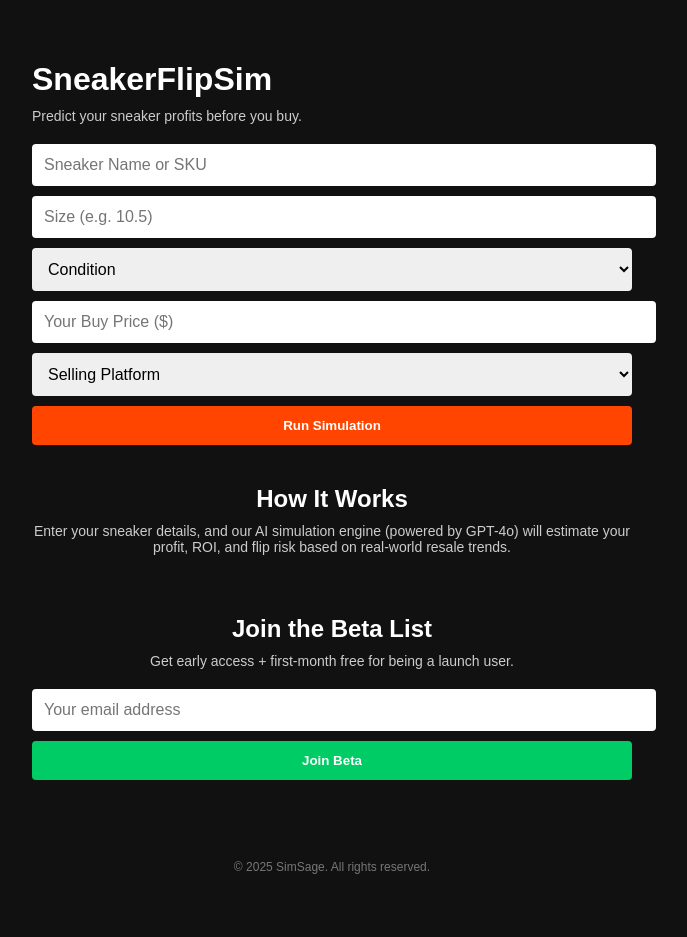
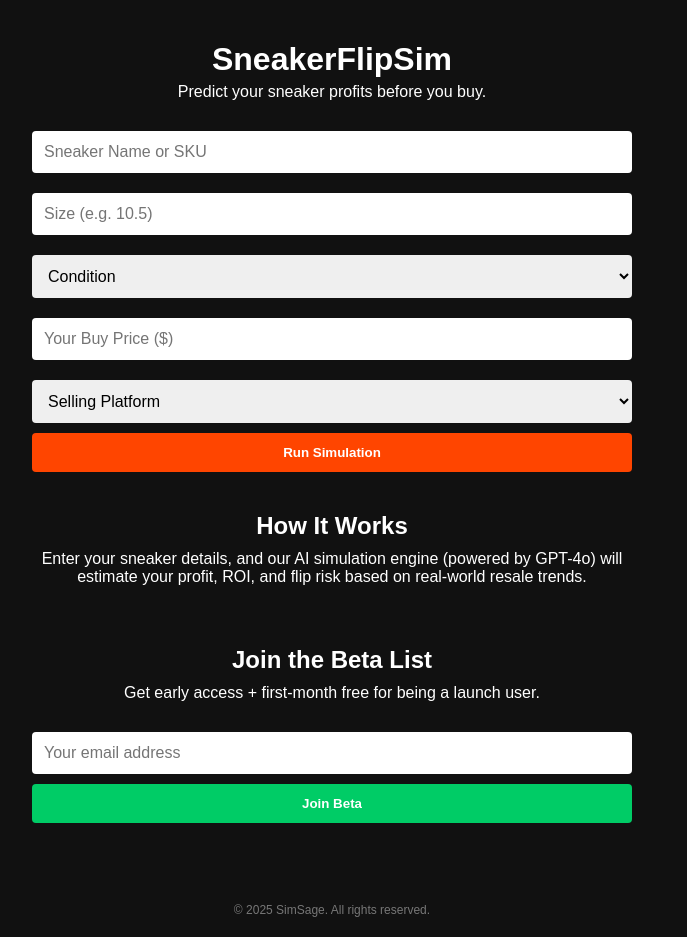
Before and after one commit to Mordrauk/sneakerflipsim, a plain HTML site: page index.html in a window 1280 px wide. Shown: the whole page, without its empty margins (308-995 px from the left). Before the commit the page ends 914 px from the top, so only its background shows below. Drawn offline with Linux system fonts and the light colour scheme.

Commit message:
Fix field alignment and form centering

```diff
--- a/css/main.css
+++ b/css/main.css
@@ -2,53 +2,52 @@ body {
   background-color: #111;
   color: white;
   font-family: Arial, sans-serif;
-  padding: 40px 20px;
+  padding: 20px;
   margin: 0;
-  display: flex;
-  justify-content: center;
-  align-items: center;
-  flex-direction: column;
-  min-height: 100vh;
+}
+
+.page-wrapper {
+  width: 100%;
+  max-width: 600px;
+  margin: 0 auto;
+  text-align: center;
 }
 
 h1 {
   color: white;
-  margin-bottom: 10px;
+  margin-bottom: 5px;
 }
 
 p {
   margin-top: 0;
   margin-bottom: 20px;
-  font-size: 14px;
-  color: #ccc;
-}
-
-.page-wrapper {
-  width: 100%;
-  max-width: 600px;
 }
 
 .form-container {
+  display: flex;
+  flex-direction: column;
+  align-items: center;
   margin-bottom: 40px;
 }
 
 .input-field {
-  display: block;
   width: 100%;
   padding: 12px;
   margin: 10px 0;
   font-size: 16px;
   border: none;
   border-radius: 4px;
+  box-sizing: border-box;
 }
 
 .btn {
+  width: 100%;
   padding: 12px;
-  width: 100%;
   font-weight: bold;
   border: none;
   border-radius: 4px;
   cursor: pointer;
+  box-sizing: border-box;
 }
 
 .btn-run {
@@ -63,7 +62,6 @@ p {
 
 .section {
   margin-bottom: 60px;
-  text-align: center;
 }
 
 .section h2 {
@@ -72,7 +70,7 @@ p {
 
 footer {
   margin-top: 80px;
-  text-align: center;
   color: #777;
   font-size: 12px;
+  text-align: center;
 }
```
